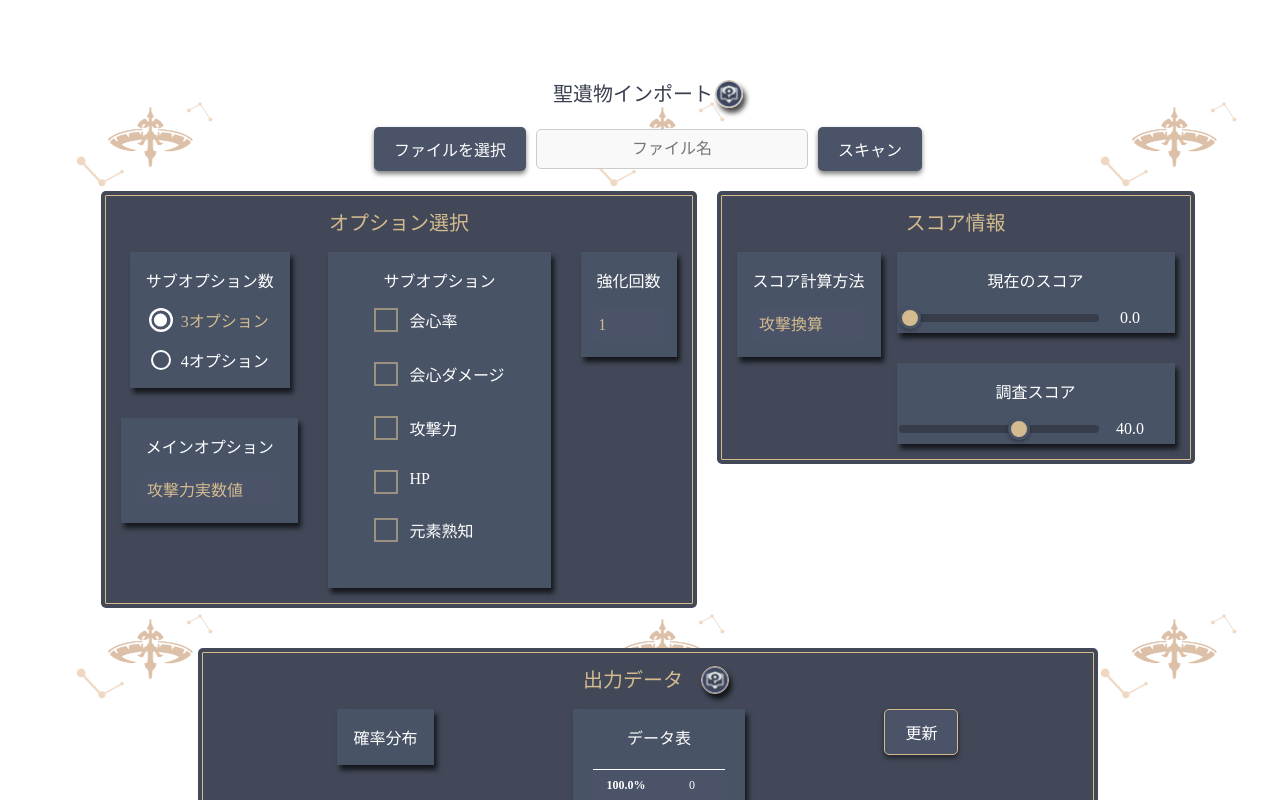
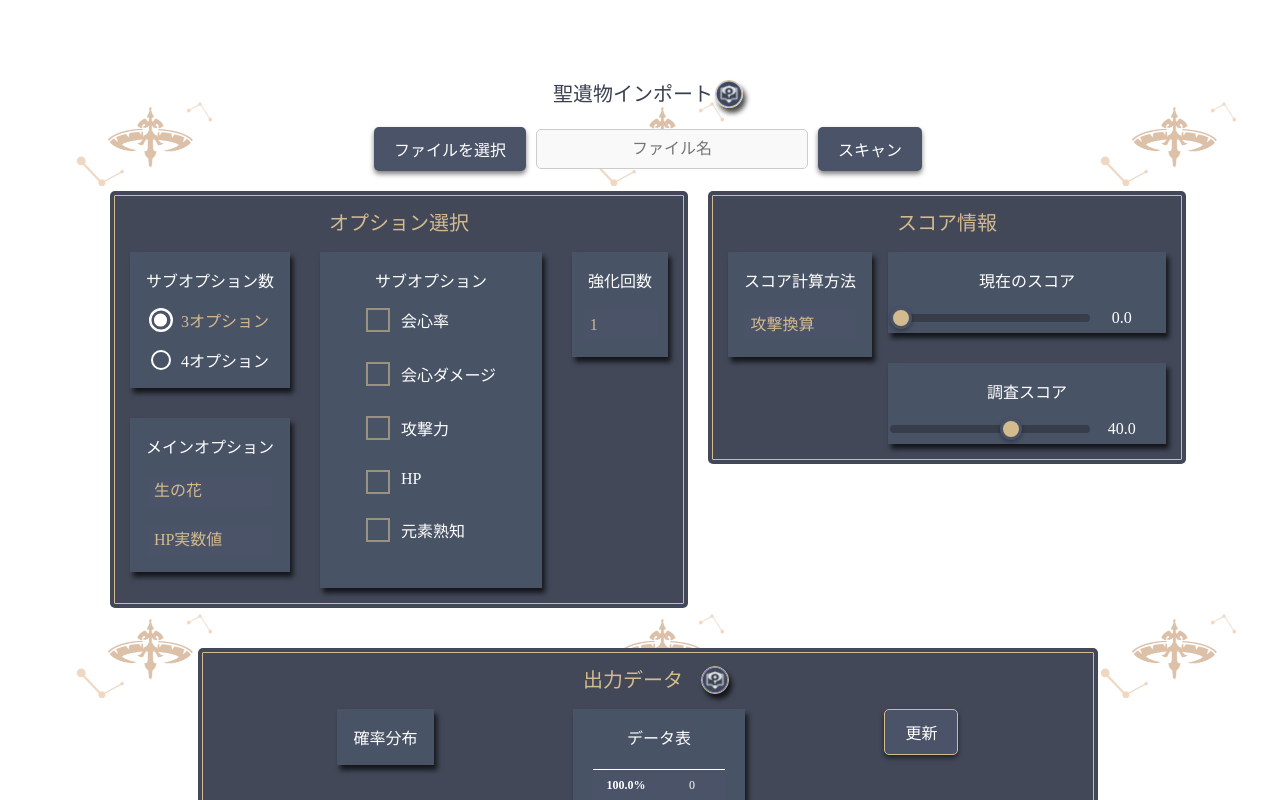
Before and after one commit to kyobankatu/ArtifactSimulator-Vercel, a Vue app: page / in a window 1280 px wide. Shown: the top 800 px of the page. Built offline with nearby package versions, Linux system fonts and the light colour scheme; a web font is replaced by a local one.

Commit message:
add main position

```diff
--- a/src/App.vue
+++ b/src/App.vue
@@ -69,7 +69,7 @@
               <li>
                 <span style="color:#ffcc66;">歪度</span>
                 <p>
-                  分布の歪みを表し、正の値を取る場合には分布が右（高いスコア）側に、負の値の場合には分布が左（低スコア）側に歪んでいると言えます。<br>
+                  分布の歪みを表し、正の値を取る場合には分布が左（低スコア）側に、負の値の場合には分布が右（高スコア）側に歪んでいると言えます。<br>
                   特に、歪度の<span style="color: #ff6f61;">絶対値が０．５より大きい</span>場合には極端な歪みがあり、良い聖遺物あるいは悪い聖遺物となる可能性が高いです。
                 </p>
               </li>
@@ -119,19 +119,20 @@
               </div>
               <div id="main-option-area" class="info-section">
                 <p>メインオプション</p>
-                <select id="main-option-select" v-model="main_op">
-                  <option value="atk">攻撃力実数値</option>
-                  <option value="hp">HP実数値</option>
-                  <option value="hp%">HP%</option>
-                  <option value="atk%">攻撃力%</option>
-                  <option value="def%">防御力%</option>
-                  <option value="er">元素チャージ効率</option>
-                  <option value="em">元素熟知</option>
-                  <option value="crit-rate">会心率</option>
-                  <option value="crit-dmg">会心ダメージ</option>
-                  <option value="element">元素ダメージ</option>
-                  <option value="physical">物理ダメージ</option>
-                  <option value="heal">治療効果</option>
+                <select class="def-selecter" v-model="position">
+                  <option value="生の花">生の花</option>
+                  <option value="死の羽">死の羽</option>
+                  <option value="時の砂">時の砂</option>
+                  <option value="空の杯">空の杯</option>
+                  <option value="理の冠">理の冠</option>
+                </select>
+                <select class="def-selecter" v-model="main_op">
+                  <option
+                    v-for="option in filteredMainOptions"
+                    :key="option.value"
+                    :value="option.value">
+                    {{ option.text }}
+                  </option>
                 </select>
               </div>
             </div>
@@ -158,7 +159,7 @@
 
             <div id="reinforce-num-area" class="info-section">
               <p>強化回数</p>
-              <select id="reinforce-select" v-model.number="count">
+              <select class="def-selecter" v-model.number="count">
                 <option value="1">1</option>
                 <option value="2">2</option>
                 <option value="3">3</option>
@@ -173,7 +174,7 @@
           <div id="score-info-inner-area">
             <div id="score-type-area" class="info-section">
               <p>スコア計算方法</p>
-              <select id="score-type-select" v-model.number="score_type">
+              <select class="def-selecter" v-model.number="score_type">
                 <option value="atk">攻撃換算</option>
                 <option value="hp">HP換算</option>
                 <option value="em">熟知換算</option>
@@ -327,6 +328,38 @@ export default {
         require('@/assets/artifact-3.webp'),
         require('@/assets/artifact-4.webp'),
       ],
+      mainOptions: {
+        "生の花": [
+          { value: "hp", text: "HP実数値" },
+        ],
+        "死の羽": [
+          { value: "atk", text: "攻撃力実数値" },
+        ],
+        "時の砂": [
+          { value: "hp%", text: "HP%" },
+          { value: "atk%", text: "攻撃力%" },
+          { value: "def%", text: "防御力%" },
+          { value: "er", text: "元素チャージ効率" },
+          { value: "em", text: "元素熟知" },
+        ],
+        "空の杯": [
+          { value: "atk%", text: "攻撃力%" },
+          { value: "hp%", text: "HP%" },
+          { value: "def%", text: "防御力%" },
+          { value: "em", text: "元素熟知" },
+          { value: "element", text: "元素ダメージ" },
+          { value: "physical", text: "物理ダメージ" },
+        ],
+        "理の冠": [
+          { value: "atk%", text: "攻撃力%" },
+          { value: "hp%", text: "HP%" },
+          { value: "def%", text: "防御力%" },
+          { value: "em", text: "元素熟知" },
+          { value: "crit-rate", text: "会心率" },
+          { value: "crit-dmg", text: "会心ダメージ" },
+          { value: "heal", text: "治療効果" },
+        ],
+      },
       opacities: [0, 0, 0, 0, 0],
       intervalId: null, // インターバルID
       artifactImg: null, // スキャンした画像URLを保存するための変数
@@ -337,6 +370,7 @@ export default {
       searchScore: 40,
       searchScore_formatted: "40.0",
       option: 3,
+      position: "生の花",
       main_op: "atk",
       is_crit_rate: false, // 会心率のフラグ
       is_crit_dmg: false,  // 会心ダメージのフラグ
@@ -353,6 +387,26 @@ export default {
       kurtosis: 0,   // 尖度
     };
   },
+
+  computed: {
+    // position に基づいて main_op をフィルタリング
+    filteredMainOptions() {
+      return this.mainOptions[this.position];
+    },
+  },
+
+  watch: {
+    // position が変更されたら main_op をリセット
+    position(pos) {
+      this.main_op = this.mainOptions[pos][0].value; // 配列の最初の要素を設定
+    },
+  },
+
+  mounted() {
+    // 初期化時に main_op を最初の値に設定
+    this.main_op = this.mainOptions[this.position][0].value;
+  },
+
   methods: {
     scanInfo(open) {
       if (open) {
@@ -439,6 +493,7 @@ export default {
         this.is_crit_rate = data.is_crit_rate;
         this.is_crit_dmg = data.is_crit_dmg;
         this.option = data.option;
+        this.position = data.position
         this.main_op = data.main_op;
         this.score_type = data.score_type;
 
@@ -874,6 +929,44 @@ body {
   box-shadow: 3px 5px 5px rgb(0 0 0 / 70%);
 }
 
+.def-selecter {
+  padding: min(calc(5vw / 5), 8px);
+  margin: 0px min(calc(9vw / 5), 16px) min(calc(9vw / 5), 16px);
+
+  font-size: min(calc(9vw / 5), 16px);
+  background-color: #4B5368;
+  color: #d3bb8f;
+  border-radius: 5px;
+  border: none;
+  outline: none;
+  cursor: pointer;
+  width: 80%;
+  appearance: none;
+  transition: background-color 0.3s ease;
+}
+
+/* def-selecterのアニメーション */
+
+.def-selecter:hover {
+  background-color: #424858;
+}
+
+.def-selecter:focus {
+  background-color: #3a404f;
+  border: 1px solid #d3bb8f;
+}
+
+/* セレクトボックスの矢印 */
+.def-selecter::-ms-expand {
+  display: none;
+}
+
+.def-selecter option {
+  background-color: #4B5368;
+  color: white;
+}
+
+/* ここまでアニメーション */
 
 #artifact-img {
   margin-bottom: min(calc(22vw / 5), 30px);
@@ -1008,45 +1101,6 @@ body {
   white-space: nowrap;
 }
 
-#main-option-select {
-  padding: min(calc(5vw / 5), 8px);
-  margin: 0px min(calc(9vw / 5), 16px) min(calc(9vw / 5), 16px);
-
-  font-size: min(calc(9vw / 5), 16px);
-  background-color: #4B5368;
-  color: #d3bb8f;
-  border-radius: 5px;
-  border: none;
-  outline: none;
-  cursor: pointer;
-  width: 80%;
-  appearance: none;
-  transition: background-color 0.3s ease;
-}
-
-/* main-option-areaのアニメーション */
-
-#main-option-select:hover {
-  background-color: #424858;
-}
-
-#main-option-select:focus {
-  background-color: #3a404f;
-  border: 1px solid #d3bb8f;
-}
-
-/* セレクトボックスの矢印 */
-#main-option-select::-ms-expand {
-  display: none;
-}
-
-#main-option-select option {
-  background-color: #4B5368;
-  color: white;
-}
-
-/* ここまでアニメーション */
-
 #suboption-area p {
   padding: 0px min(calc(9vw / 5), 16px);
 
@@ -1109,45 +1163,6 @@ body {
   white-space: nowrap;
 }
 
-#reinforce-select {
-  padding: min(calc(5vw / 5), 8px);
-  margin: 0px min(calc(9vw / 5), 16px) min(calc(9vw / 5), 16px);
-
-  font-size: min(calc(9vw / 5), 16px);
-  background-color: #4B5368;
-  color: #d3bb8f;
-  border-radius: 5px;
-  border: none;
-  outline: none;
-  cursor: pointer;
-  width: 80%;
-  appearance: none;
-  transition: background-color 0.3s ease;
-}
-
-/* reinforce-num-areaのアニメーション */
-
-#reinforce-select:hover {
-  background-color: #424858;
-}
-
-#reinforce-select:focus {
-  background-color: #3a404f;
-  border: 1px solid #d3bb8f;
-}
-
-/* セレクトボックスの矢印 */
-#reinforce-select::-ms-expand {
-  display: none;
-}
-
-#reinforce-select option {
-  background-color: #4B5368;
-  color: white;
-}
-
-/* ここまでアニメーション */
-
 #score-info-area {
   margin-bottom: 20px;
   width: fit-content;
@@ -1180,45 +1195,6 @@ body {
   color: #fff;
   white-space: nowrap;
 }
-
-#score-type-select {
-  padding: min(calc(5vw / 5), 8px);
-  margin: 0px min(calc(9vw / 5), 16px) min(calc(9vw / 5), 16px);
-
-  font-size: min(calc(9vw / 5), 16px);
-  background-color: #4B5368;
-  color: #d3bb8f;
-  border-radius: 5px;
-  border: none;
-  outline: none;
-  cursor: pointer;
-  width: 80%;
-  appearance: none;
-  transition: background-color 0.3s ease;
-}
-
-/* score-type-areaのアニメーション */
-
-#score-type-select:hover {
-  background-color: #424858;
-}
-
-#score-type-select:focus {
-  background-color: #3a404f;
-  border: 1px solid #d3bb8f;
-}
-
-/* セレクトボックスの矢印 */
-#score-type-select::-ms-expand {
-  display: none;
-}
-
-#score-type-select option {
-  background-color: #4B5368;
-  color: white;
-}
-
-/* ここまでアニメーション */
 
 #slider-area {
   margin-bottom: min(calc(14vw / 5), 20px);
```
